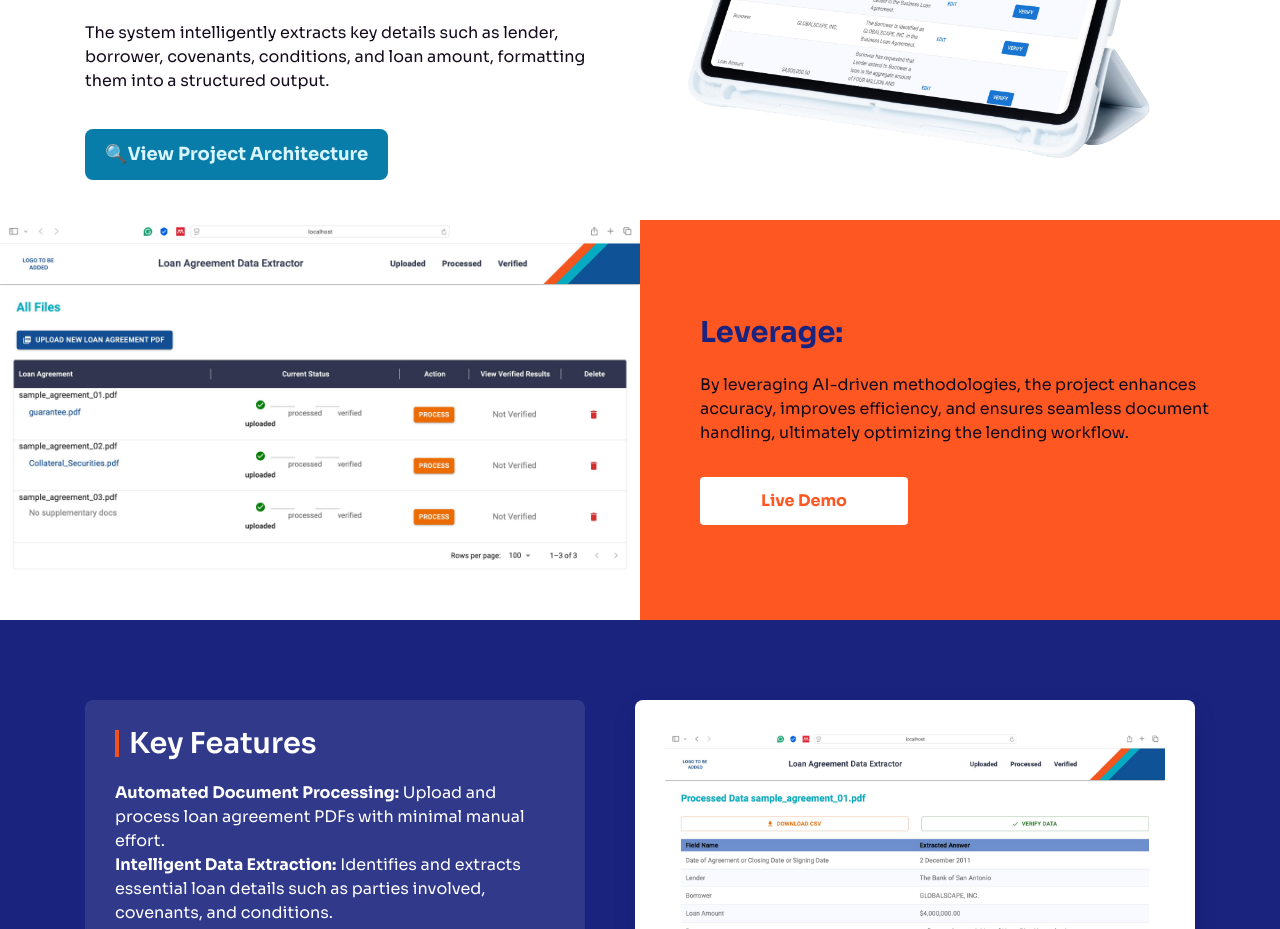
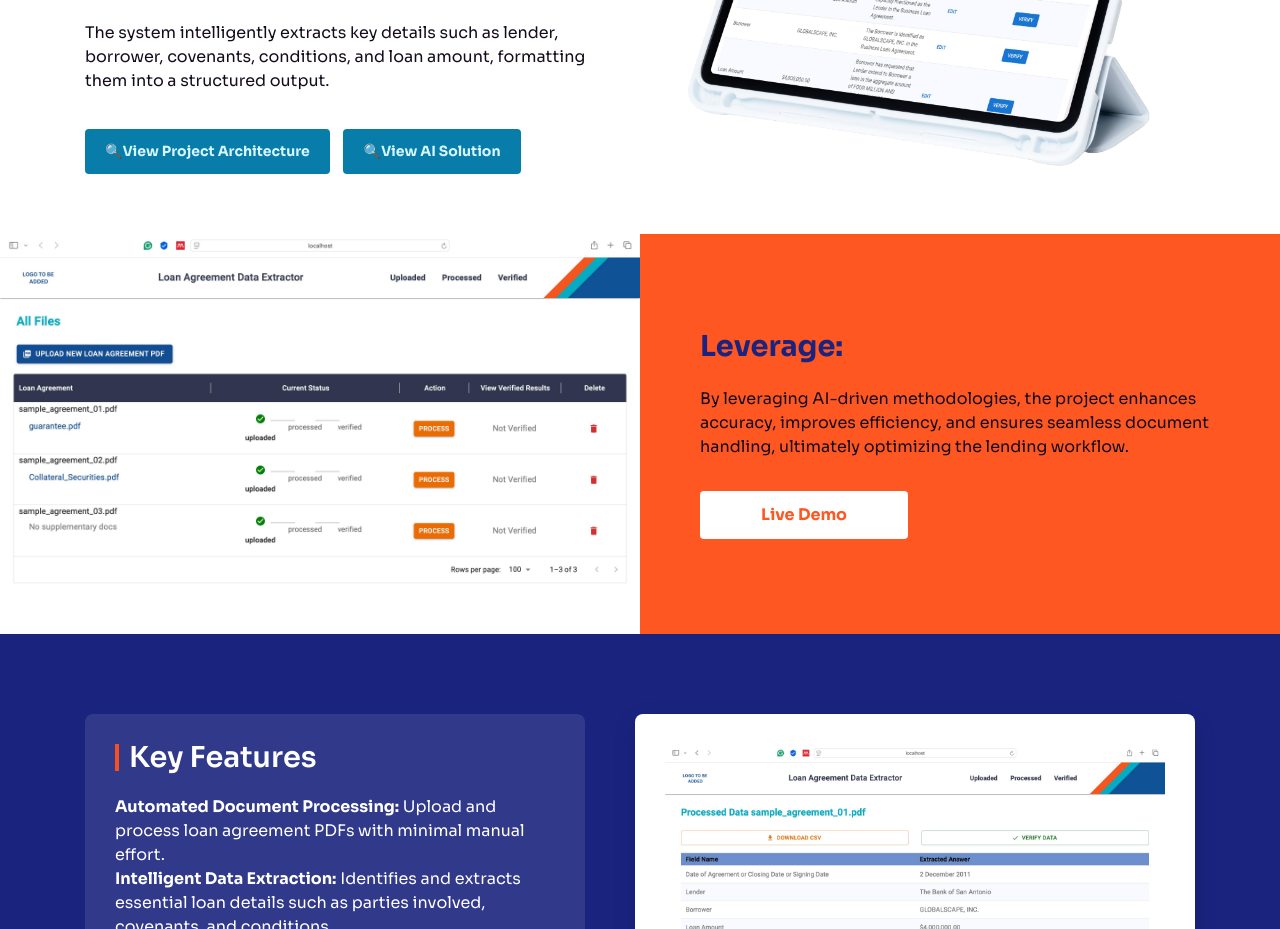
Before and after one commit to sasikaadesh/akpdtsil, a website with bundled scripts: page project-loan-insight-extractor.html in a window 1280 px wide. Shown: the part 1907-2836 px from the top of the page. Built offline with nearby package versions, Linux system fonts and the light colour scheme; animation ran at ten frames a second; a web font is replaced by a local one.

Commit message:
Lending project page Ai Diagram

```diff
--- a/assets/css/project-styles.css
+++ b/assets/css/project-styles.css
@@ -389,14 +389,14 @@ p {
 .view-diagram-btn {
   background-color: #087da9;
   color: #d7f5ff;
-  font-size: 18px;
+  font-size: 14px;
   font-weight: bold;
   padding: 12px 20px;
   border: none;
-  border-radius: 8px;
+  border-radius: 4px;
   cursor: pointer;
-  margin-top: 20px;
-  transition:all 0.3s ease-in-out;
+  margin: 20px 10px 20px 0;
+  transition: all 0.3sease-in-out;
 }
 
 .view-diagram-btn:hover {
--- a/assets/js/main.js
+++ b/assets/js/main.js
@@ -534,3 +534,11 @@ function openModal() {
 function closeModal() {
 	document.getElementById("imageModal").style.display = "none";
 }
+
+function openModalAi() {
+	document.getElementById("imageModalAi").style.display = "flex";
+}
+
+function closeModalAi() {
+	document.getElementById("imageModalAi").style.display = "none";
+}
--- a/project-loan-insight-extractor.html
+++ b/project-loan-insight-extractor.html
@@ -496,6 +496,9 @@
                     <button class="view-diagram-btn" onclick="openModal()">
                       🔍View Project Architecture
                     </button>
+                    <button class="view-diagram-btn" onclick="openModalAi()">
+                      🔍View AI Solution
+                    </button>
                   </section>
                 </div>
                 <div class="hero-image animate__animated animate__fadeInRight">
@@ -519,8 +522,18 @@
               id="modalImage"
             />
           </div>
+
+                    <!-- Project Architecture Section -->
           <!-- Model for Zoomed Image -->
-          <!-- Project Architecture Section -->
+          <div class="modal" id="imageModalAi" onclick="closeModalAi()">
+            <span class="modal-close">&times;</span>
+            <img
+              src="./assets/img/portfolio/AI_Solution_Diagram.png"
+              alt="AI Solution"
+              id="modalImage"
+            />
+          </div>
+
 
           <section class="repair">
             <div class="repair-content">
```
Also changed, not shown: assets/img/portfolio/AI_Solution_Diagram.png (added), assets/img/portfolio/Loan_Agreement_Extractor_Architecture_Diagram.png.
